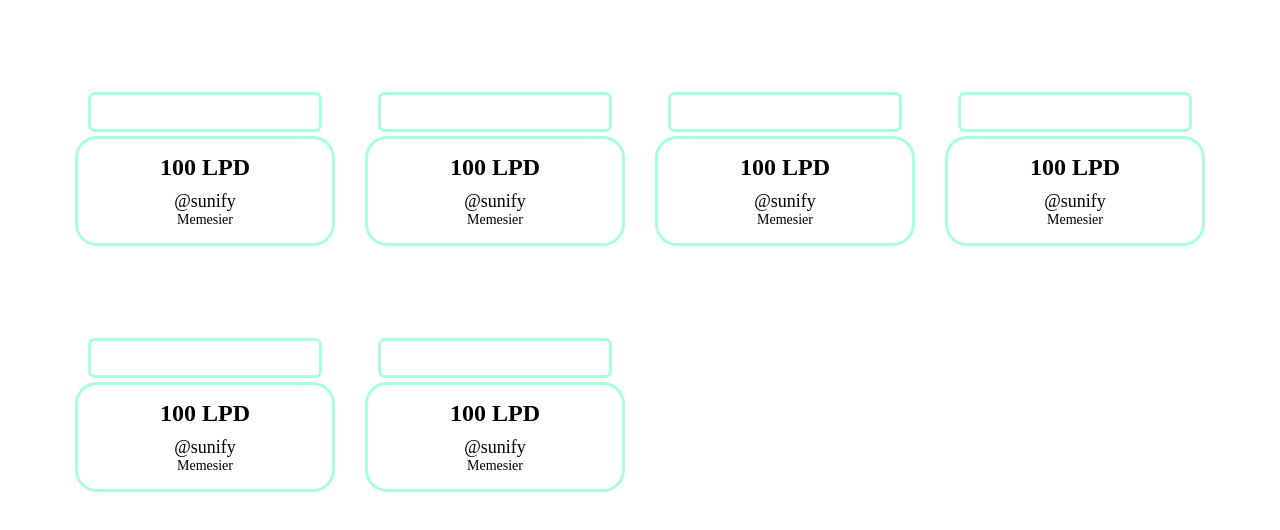
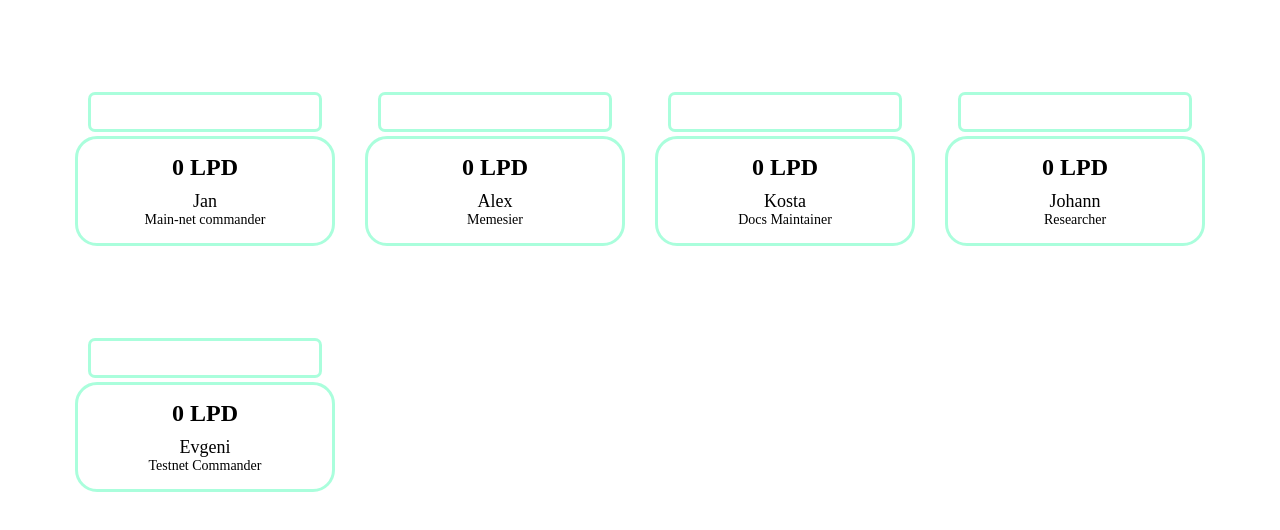
Before and after one commit to sunify/plasma-tipjar, a React (Vite) app: page / in a window 1280 px wide. Shown: the top 530 px of the page. Built offline with nearby package versions, Linux system fonts and the light colour scheme.

Commit message:
Basic stores

```diff
--- a/index.tsx
+++ b/index.tsx
@@ -2,6 +2,14 @@ import * as React from 'react';
 import { render } from 'react-dom';
 import { Provider } from 'mobx-react';
 
-import { App } from './src/app';
+import App from './src/app';
+import ItemsStore from './src/itemsStore';
 
-render(<Provider><App /></Provider>, document.getElementById('app'));
+render(
+  <Provider
+    items={new ItemsStore()}
+  >
+    <App />
+  </Provider>,
+  document.getElementById('app')
+);
--- a/src/app.tsx
+++ b/src/app.tsx
@@ -1,17 +1,31 @@
 import * as React from 'react';
 import TipJar from './tipJar';
+import { inject, observer } from 'mobx-react';
+import ItemsStore from './itemsStore';
 
-export class App extends React.Component {
+type AppProps = {
+  items?: ItemsStore;
+}
+
+class App extends React.Component<AppProps, any> {
   render() {
+    const { items } = this.props;
+
+    if (!items) {
+      return null;
+    }
+
     return (
       <div className="jars">
-        <TipJar />
-        <TipJar />
-        <TipJar />
-        <TipJar />
-        <TipJar />
-        <TipJar />
+        {items.list.map(item => (
+          <TipJar
+            key={item.address}
+            address={item.address}
+          />
+        ))}
       </div>
     );
   }
 }
+
+export default inject('items')(observer(App));
--- /dev/null
+++ b/src/itemStore.ts
@@ -0,0 +1,26 @@
+import { decorate, observable } from 'mobx';
+
+const delay = (ms, ...args) => new Promise((resolve) => setTimeout(resolve, ms, ...args));
+
+export default class ItemStore {
+  public balance: number = 0;
+
+  constructor(
+    public address: string,
+    public name: string,
+    public roles: string,
+  ) {}
+
+  tip(amount: number) {
+    return delay(1000).then(() => {
+      this.balance += amount;
+    });
+  }
+}
+
+decorate(ItemStore, {
+  balance: observable,
+  address: observable,
+  name: observable,
+  roles: observable,
+});
--- /dev/null
+++ b/src/itemsStore.ts
@@ -0,0 +1,52 @@
+import { observable, decorate } from 'mobx';
+import ItemStore from './itemStore';
+
+export default class ItemsStore {
+  public list = observable.array([
+    new ItemStore(
+      '0x51bab87c42d384d1cd3056d52d97c84ddaa65fe4',
+      'Jan',
+      'Main-net commander'
+    ),
+    new ItemStore(
+      '0x8ab21c65041778dfc7ec7995f9cdef3d5221a5ad',
+      'Alex',
+      'Memesier'
+    ),
+    new ItemStore(
+      '0xaf0939af286a35dbfab7ded7c777a5f6e8be26a8',
+      'Kosta',
+      'Docs Maintainer'
+    ),
+    new ItemStore(
+      '0x8db6b632d743aef641146dc943acb64957155388',
+      'Johann',
+      'Researcher'
+    ),
+    new ItemStore(
+      '0x3b528d4aB08EF019972E6bD7f40D55ab35c0846b',
+      'Evgeni',
+      'Testnet Commander'
+    ),
+  ]);
+
+  public itemByAddress(address: string) {
+    let index = -1;
+    for (let i = 0; i < this.list.length; i += 1) {
+      if (this.list[i].address === address) {
+        index = i;
+        break;
+      }
+    }
+
+    if (index === -1) {
+      return undefined;
+    }
+
+    return this.list[index];
+  }
+}
+
+decorate(ItemsStore, {
+  list: observable,
+});
--- a/src/tipJar.tsx
+++ b/src/tipJar.tsx
@@ -1,20 +1,45 @@
 import * as React from 'react';
-import { observable, decorate, Reaction } from 'mobx';
-import { observer } from 'mobx-react';
+import { observable, decorate, computed } from 'mobx';
+import { observer, inject } from 'mobx-react';
+import ItemsStore from './itemsStore';
 
-class TipJar extends React.Component {
+type TipJarProps = {
+  address: string;
+  items?: ItemsStore;
+};
+
+class TipJar extends React.Component<TipJarProps, any> {
+
+  public get item() {
+    if (this.props.items) {
+      return this.props.items.itemByAddress(this.props.address);
+    }
+
+    return undefined;
+  }
 
   public amount = 0;
+  public sending = false;
 
   public addAmount(add) {
     this.amount = Math.max(0, this.amount + add);
   }
 
   public handleSubmitClick(e: React.MouseEvent<any>) {
-    e.currentTarget.blur();
+    const button = e.currentTarget;
+    this.sending = true;
+    this.item.tip(this.amount).then(() => {
+      this.amount = 0;
+      button.blur();
+      this.sending = false;
+    });
   }
 
   public render() {
+    if (!this.item) {
+      return null;
+    }
+
     return (
       <form className="jar" tabIndex={0}>
         <div className="jar-amount">
@@ -34,13 +59,14 @@ class TipJar extends React.Component {
           onClick={(e) => {
             this.handleSubmitClick(e);
           }}
+          disabled={this.sending}
         >
-          Put in the jar
+          {this.sending ? '...' : 'Put in the jar'}
         </button>
         <div className="jar-body">
-          <div className="jar-total">100 LPD</div>
-          <h3>@sunify</h3>
-          <p>Memesier</p>
+          <div className="jar-total">{this.item.balance} LPD</div>
+          <h3>{this.item.name}</h3>
+          <p>{this.item.roles}</p>
         </div>
       </form>
     );
@@ -48,7 +74,9 @@ class TipJar extends React.Component {
 }
 
 decorate(TipJar, {
-  amount: observable
+  amount: observable,
+  sending: observable,
+  item: computed,
 });
 
-export default observer(TipJar);
+export default inject('items')(observer(TipJar));
--- a/tsconfig.json
+++ b/tsconfig.json
@@ -1,6 +1,8 @@
 {
   "compilerOptions": {
     "experimentalDecorators": true,
-    "jsx": "react"
+    "jsx": "react",
+    "target": "es2018",
+    "module": "commonjs"
   }
 }
```
